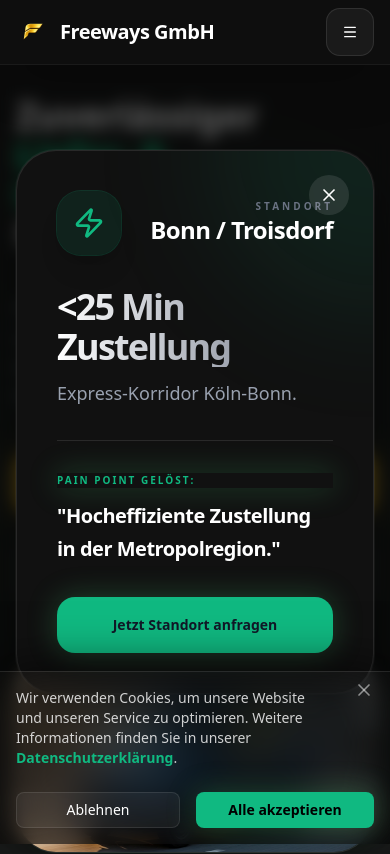
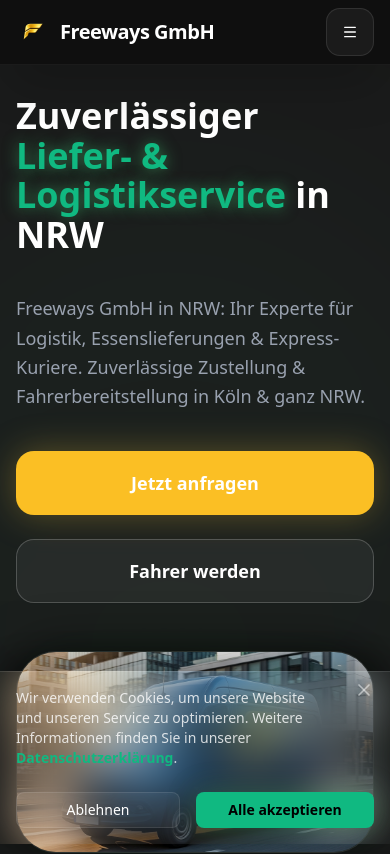
Before and after one commit to freewaysinfo/website, a Next.js app: page / in a window 390 px wide. Shown: the top 854 px of the page. Built offline with nearby package versions, Linux system fonts and the light colour scheme.

Commit message:
fix(ui): remove mobile auto-popup modal from LocationsMap to fix overlay issue

```diff
--- a/src/components/freeways/LocationsMap.tsx
+++ b/src/components/freeways/LocationsMap.tsx
@@ -5,7 +5,7 @@
 import { Stack } from "@/components/layout/Stack";
 import { motion, AnimatePresence } from "framer-motion";
 import { useState, useEffect } from "react";
-import { MapPin, Users, Zap, Clock, ShieldCheck, TrendingUp, X, type LucideIcon } from "lucide-react";
+import { MapPin, Users, Zap, Clock, ShieldCheck, TrendingUp, type LucideIcon } from "lucide-react";
 import { Button } from "@/components/ui/button";
 import { siteConfig } from "@/lib/site";
 
@@ -204,7 +204,7 @@
             </div>
 
             {/* Info Card Container */}
-            <div className={`fixed inset-0 z-[50] flex items-center justify-center p-4 bg-black/60 backdrop-blur-sm lg:relative lg:inset-auto lg:bg-transparent lg:backdrop-blur-none lg:p-0 lg:col-span-5 h-full lg:flex lg:flex-col lg:justify-center pointer-events-none lg:pointer-events-auto transition-all ${activeLocation ? 'pointer-events-auto opacity-100' : 'pointer-events-none opacity-0 lg:opacity-100'}`}>
+            <div className="w-full lg:col-span-5 flex flex-col justify-center min-h-[450px]">
               <AnimatePresence mode="wait">
                 {activeLocation && (
                   <motion.div
@@ -213,17 +213,8 @@
                     animate={{ opacity: 1, scale: 1, y: 0 }}
                     exit={{ opacity: 0, scale: 0.95, y: 20 }}
                     transition={{ duration: 0.3, ease: "easeOut" }}
-                    className="bg-[#111] w-full max-w-md lg:max-w-none p-10 rounded-[2.5rem] lg:rounded-[3.5rem] shadow-[0_32px_64px_-12px_rgba(0,0,0,0.8)] text-white relative overflow-hidden border border-white/10 ring-1 lg:ring-8 ring-white/5"
-                    onClick={(e) => e.stopPropagation()}
+                    className="bg-[#111] w-full p-8 md:p-10 rounded-[2.5rem] lg:rounded-[3.5rem] shadow-[0_32px_64px_-12px_rgba(0,0,0,0.8)] text-white relative overflow-hidden border border-white/10 ring-1 lg:ring-8 ring-white/5"
                   >
-                     {/* Close Button for Mobile */}
-                    <button
-                      onClick={() => setActiveId(null)}
-                      aria-label="Standort-Details schließen"
-                      className="absolute top-6 right-6 lg:hidden w-10 h-10 bg-white/10 rounded-full flex items-center justify-center text-white hover:bg-white/20 transition-colors z-50 pointer-events-auto"
-                    >
-                      <X className="w-5 h-5" />
-                    </button>
 
                     <div className="absolute top-0 right-0 w-80 h-80 bg-(--brand-green)/10 rounded-full blur-[60px] -translate-y-1/2 translate-x-1/2 pointer-events-none" />
 
@@ -265,9 +256,6 @@
                   </motion.div>
                 )}
               </AnimatePresence>
-
-              {/* Background click to close on mobile */}
-              <div className="absolute inset-0 z-0 lg:hidden" onClick={() => setActiveId(null)} />
             </div>
           </div>
         </Stack>
```
